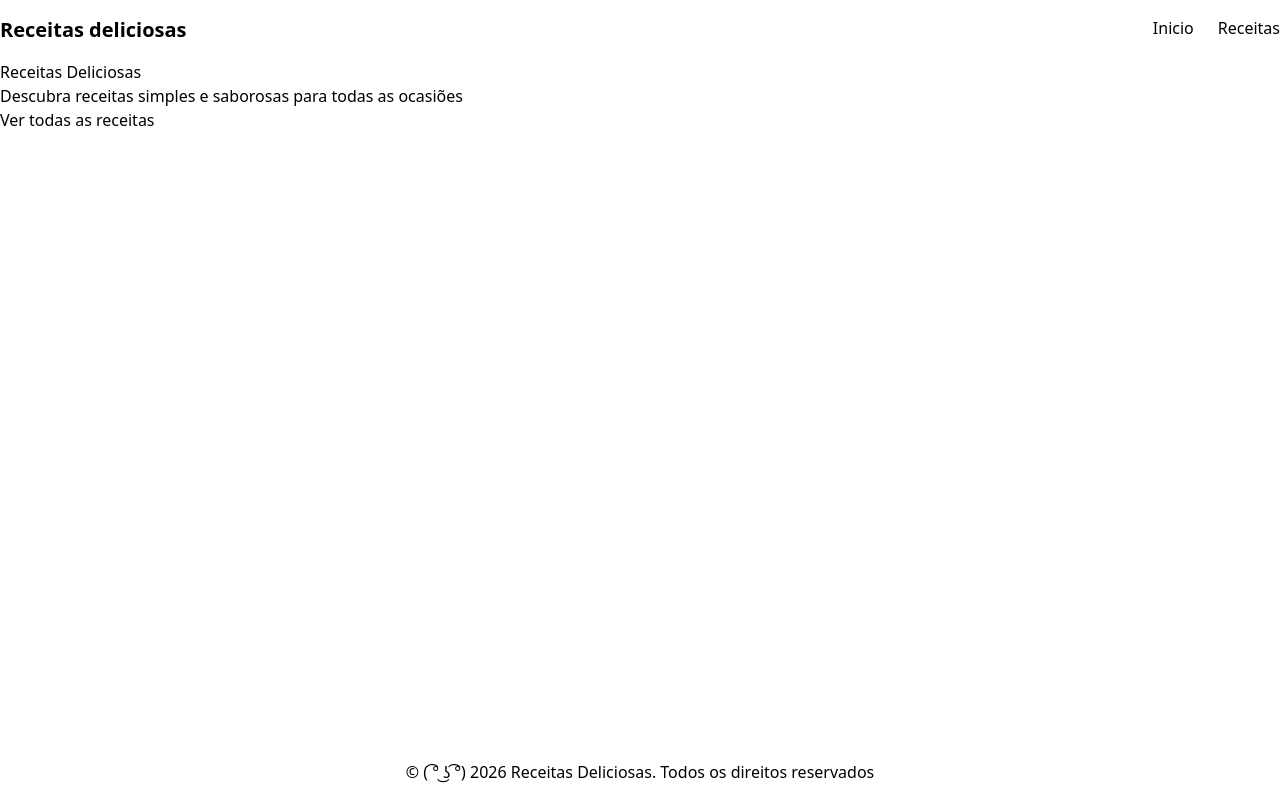
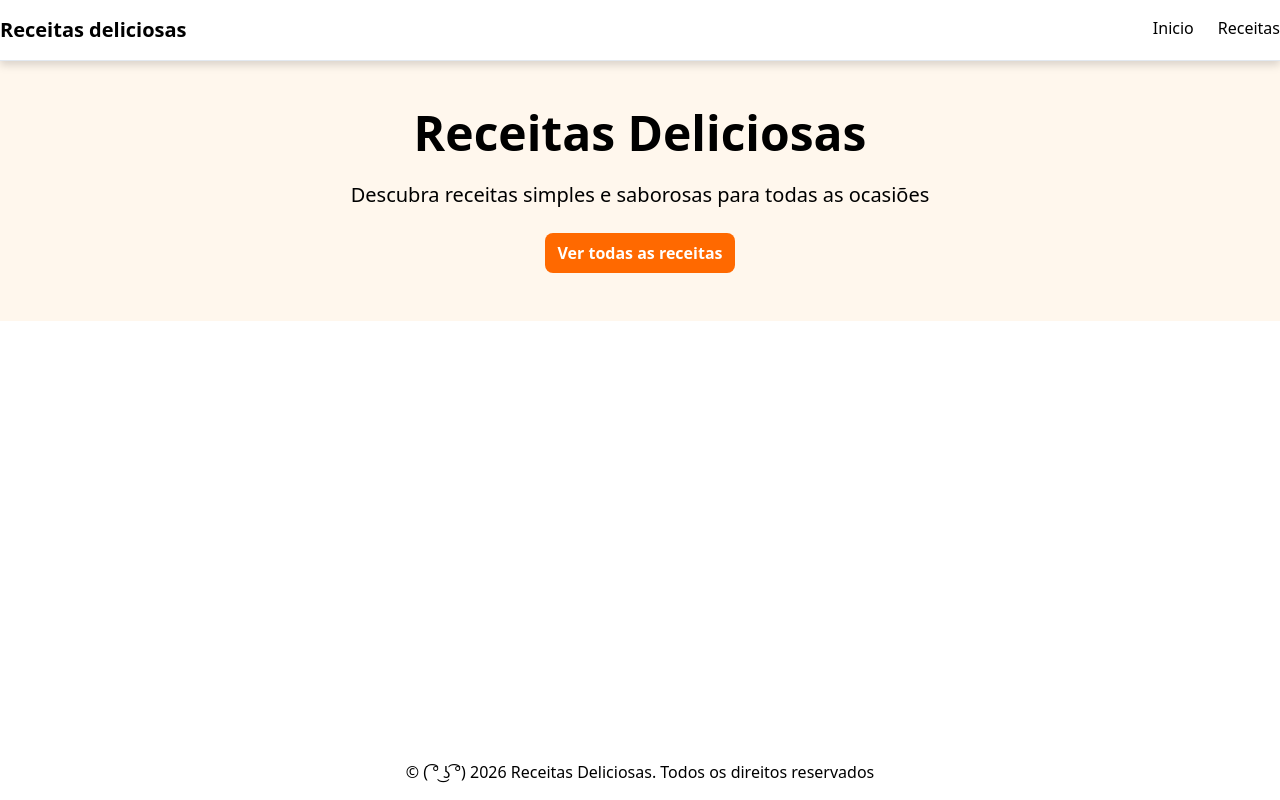
Before and after one commit to m4theusjjb/capacitacaoReceitas, a Next.js app: page / in a window 1280 px wide. Built offline with nearby package versions, Linux system fonts and the light colour scheme.

Commit message:
feat: adiciona estilos da seção Hero

```diff
--- a/src/app/page.tsx
+++ b/src/app/page.tsx
@@ -2,17 +2,18 @@ import Link from "next/link";
 export default function Home() {
   return (
     <main className="grow">
-      <div className="container mx-auto">
-        {/*seção hero*/}
-        <section>
-          <h1>Receitas Deliciosas</h1>
-          <p>Descubra receitas simples e saborosas para todas as ocasiões</p>
 
-          <Link href="/receitas">
+      {/*seção hero*/}
+      <section className="bg-orange-50 py-12">
+        <div className="flex flex-col gap-6 items-center container mx-auto">
+          <h1 className="text-5xl font-bold">Receitas Deliciosas</h1>
+          <p className="text-xl">Descubra receitas simples e saborosas para todas as ocasiões</p>
+
+          <Link className="bg-orange-500 text-white font-bold rounded-lg px-3 py-2" href="/receitas">
             Ver todas as receitas
           </Link>
-        </section>
-      </div>
+        </div>
+      </section>
     </main>
   );
 }
--- a/src/components/header/index.tsx
+++ b/src/components/header/index.tsx
@@ -2,7 +2,7 @@ import Link from "next/link";
 
 export default function Header(){
     return (
-        <header className="w-full bg-white text-black py-4">
+        <header className="w-full bg-white text-black py-4 border-b border-slate-200 drop-shadow-lg">
             <div className="flex justify-between container mx-auto">
                 <Link className="text-xl font-bold hover:scale-105 transition-all" href="/">Receitas deliciosas</Link>
 
```
